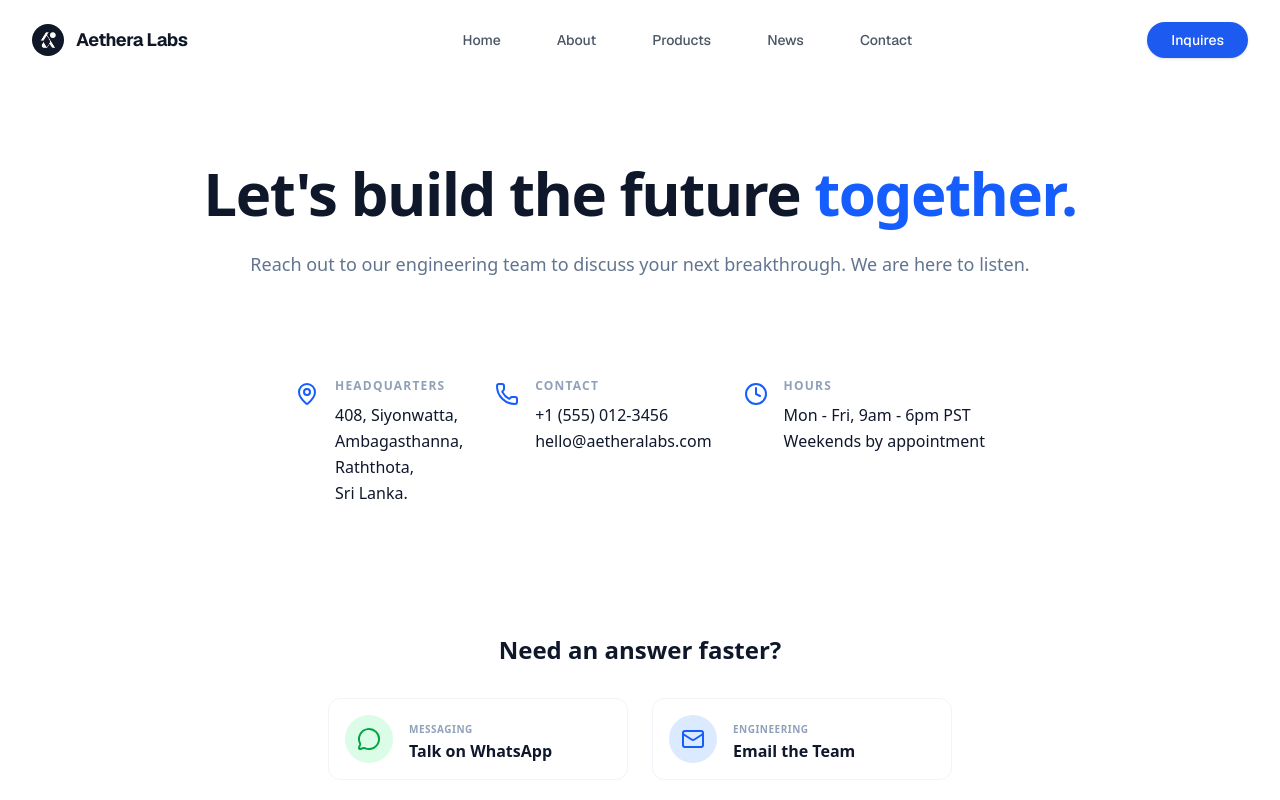
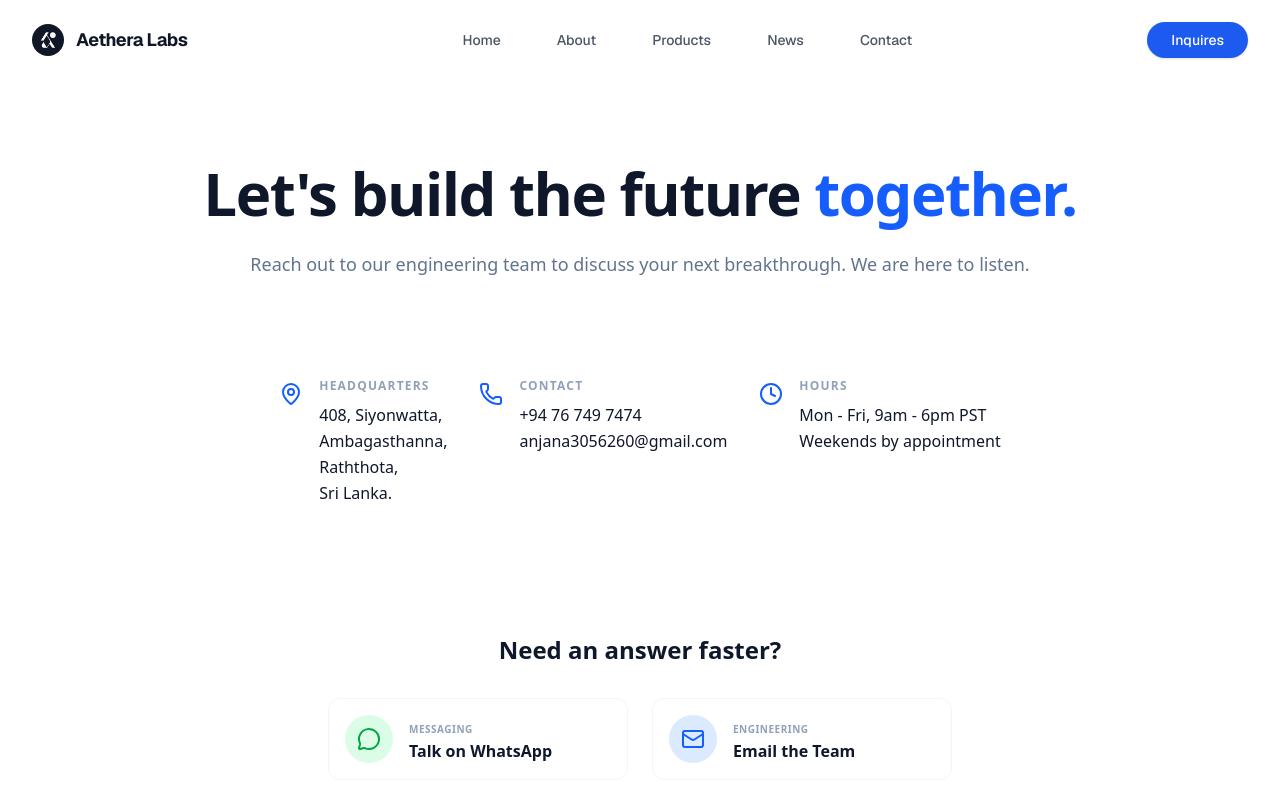
Before and after one commit to contactpixelpulselabs-ux/Aethera-Labs, a Next.js app: page /contact in a window 1280 px wide. Shown: the top 800 px of the page. Built offline with nearby package versions, Linux system fonts and the light colour scheme.

Commit message:
Update contact page with adding functions

```diff
--- a/app/contact/page.tsx
+++ b/app/contact/page.tsx
@@ -1,20 +1,28 @@
-import React from 'react';
-import { MapPin, Phone, Clock, Send, MessageCircle, Mail, ArrowRight } from 'lucide-react';
+import React from "react";
+import {
+  MapPin,
+  Phone,
+  Clock,
+  Send,
+  MessageCircle,
+  Mail,
+  ArrowRight,
+} from "lucide-react";
 
 export default function ContactPage() {
   return (
     <div className="min-h-screen bg-white text-slate-900 pb-20 pt-20">
-
       <div className="max-w-7xl mx-auto px-6  gap-16 flex items-center justify-center">
-
         {/* Left Column: Info */}
         <div className="space-y-25">
           <div>
             <h1 className="text-5xl lg:text-6xl font-black tracking-tight leading-[1.1] mb-6">
-              Let&apos;s build the future <span className="text-blue-600">together.</span>
+              Let&apos;s build the future{" "}
+              <span className="text-blue-600">together.</span>
             </h1>
             <p className="text-lg text-slate-500 flex justify-center">
-              Reach out to our engineering team to discuss your next breakthrough. We are here to listen.
+              Reach out to our engineering team to discuss your next
+              breakthrough. We are here to listen.
             </p>
           </div>
 
@@ -25,11 +33,16 @@ export default function ContactPage() {
                 <MapPin className="text-blue-600" size={24} />
               </div>
               <div>
-                <h4 className="text-xs font-bold text-slate-400 uppercase tracking-widest mb-2">Headquarters</h4>
+                <h4 className="text-xs font-bold text-slate-400 uppercase tracking-widest mb-2">
+                  Headquarters
+                </h4>
                 <p className="font-medium text-slate-900 leading-relaxed">
-                  408, Siyonwatta,<br />
-                  Ambagasthanna,<br />
-                  Raththota,<br />
+                  408, Siyonwatta,
+                  <br />
+                  Ambagasthanna,
+                  <br />
+                  Raththota,
+                  <br />
                   Sri Lanka.
                 </p>
               </div>
@@ -41,10 +54,13 @@ export default function ContactPage() {
                 <Phone className="text-blue-600" size={24} />
               </div>
               <div>
-                <h4 className="text-xs font-bold text-slate-400 uppercase tracking-widest mb-2">Contact</h4>
+                <h4 className="text-xs font-bold text-slate-400 uppercase tracking-widest mb-2">
+                  Contact
+                </h4>
                 <p className="font-medium text-slate-900 leading-relaxed">
-                  +1 (555) 012-3456<br />
-                  hello@aetheralabs.com
+                  +94 76 749 7474
+                  <br />
+                  anjana3056260@gmail.com
                 </p>
               </div>
             </div>
@@ -55,9 +71,12 @@ export default function ContactPage() {
                 <Clock className="text-blue-600" size={24} />
               </div>
               <div>
-                <h4 className="text-xs font-bold text-slate-400 uppercase tracking-widest mb-2">Hours</h4>
+                <h4 className="text-xs font-bold text-slate-400 uppercase tracking-widest mb-2">
+                  Hours
+                </h4>
                 <p className="font-medium text-slate-900 leading-relaxed">
-                  Mon - Fri, 9am - 6pm PST<br />
+                  Mon - Fri, 9am - 6pm PST
+                  <br />
                   Weekends by appointment
                 </p>
               </div>
@@ -104,31 +123,48 @@ export default function ContactPage() {
 
       {/* Fast Answer Section */}
       <div className="max-w-2xl mx-auto px-6 mt-32 text-center">
-        <h2 className="text-2xl font-bold text-slate-900 mb-8">Need an answer faster?</h2>
+        <h2 className="text-2xl font-bold text-slate-900 mb-8">
+          Need an answer faster?
+        </h2>
 
         <div className="grid grid-cols-1 md:grid-cols-2 gap-6">
-          <a href="#" className="flex items-center gap-4 p-4 border border-slate-100 rounded-xl hover:border-blue-200 hover:bg-blue-50/50 transition-all group">
+          <a
+            href="https://wa.me/94771234567?text=Hello%20Aethera%20Labs,%20I%20have%20an%20inquiry."
+            target="_blank"
+            rel="noopener noreferrer"
+            className="flex items-center gap-4 p-4 border border-slate-100 rounded-xl hover:border-blue-200 hover:bg-blue-50/50 transition-all group"
+          >
             <div className="w-12 h-12 rounded-full bg-green-100 text-green-600 flex items-center justify-center shrink-0">
               <MessageCircle size={24} />
             </div>
             <div className="text-left">
-              <span className="text-[10px] uppercase font-bold text-slate-400 tracking-wider">Messaging</span>
-              <h4 className="font-bold text-slate-900 group-hover:text-blue-700">Talk on WhatsApp</h4>
+              <span className="text-[10px] uppercase font-bold text-slate-400 tracking-wider">
+                Messaging
+              </span>
+              <h4 className="font-bold text-slate-900 group-hover:text-blue-700">
+                Talk on WhatsApp
+              </h4>
             </div>
           </a>
 
-          <a href="#" className="flex items-center gap-4 p-4 border border-slate-100 rounded-xl hover:border-blue-200 hover:bg-blue-50/50 transition-all group">
+          <a
+            href="mailto:engineering@aetheralabs.com?subject=Engineering%20Inquiry&body=Hello%20Team,%0A%0AI%20would%20like%20to%20discuss..."
+            className="flex items-center gap-4 p-4 border border-slate-100 rounded-xl hover:border-blue-200 hover:bg-blue-50/50 transition-all group"
+          >
             <div className="w-12 h-12 rounded-full bg-blue-100 text-blue-600 flex items-center justify-center shrink-0">
               <Mail size={24} />
             </div>
             <div className="text-left">
-              <span className="text-[10px] uppercase font-bold text-slate-400 tracking-wider">Engineering</span>
-              <h4 className="font-bold text-slate-900 group-hover:text-blue-700">Email the Team</h4>
+              <span className="text-[10px] uppercase font-bold text-slate-400 tracking-wider">
+                Engineering
+              </span>
+              <h4 className="font-bold text-slate-900 group-hover:text-blue-700">
+                Email the Team
+              </h4>
             </div>
           </a>
         </div>
       </div>
-
     </div>
-  )
+  );
 }
```
